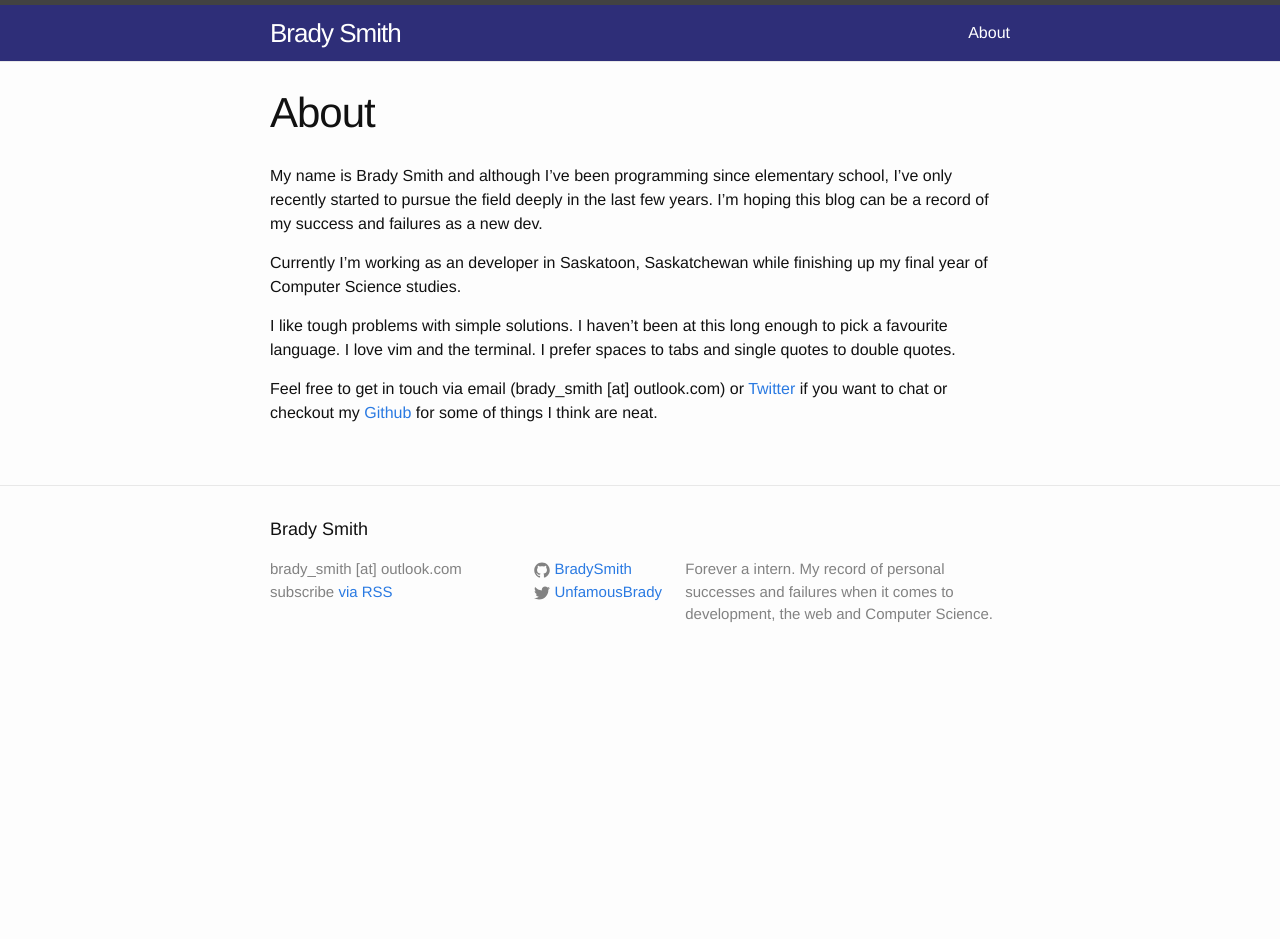
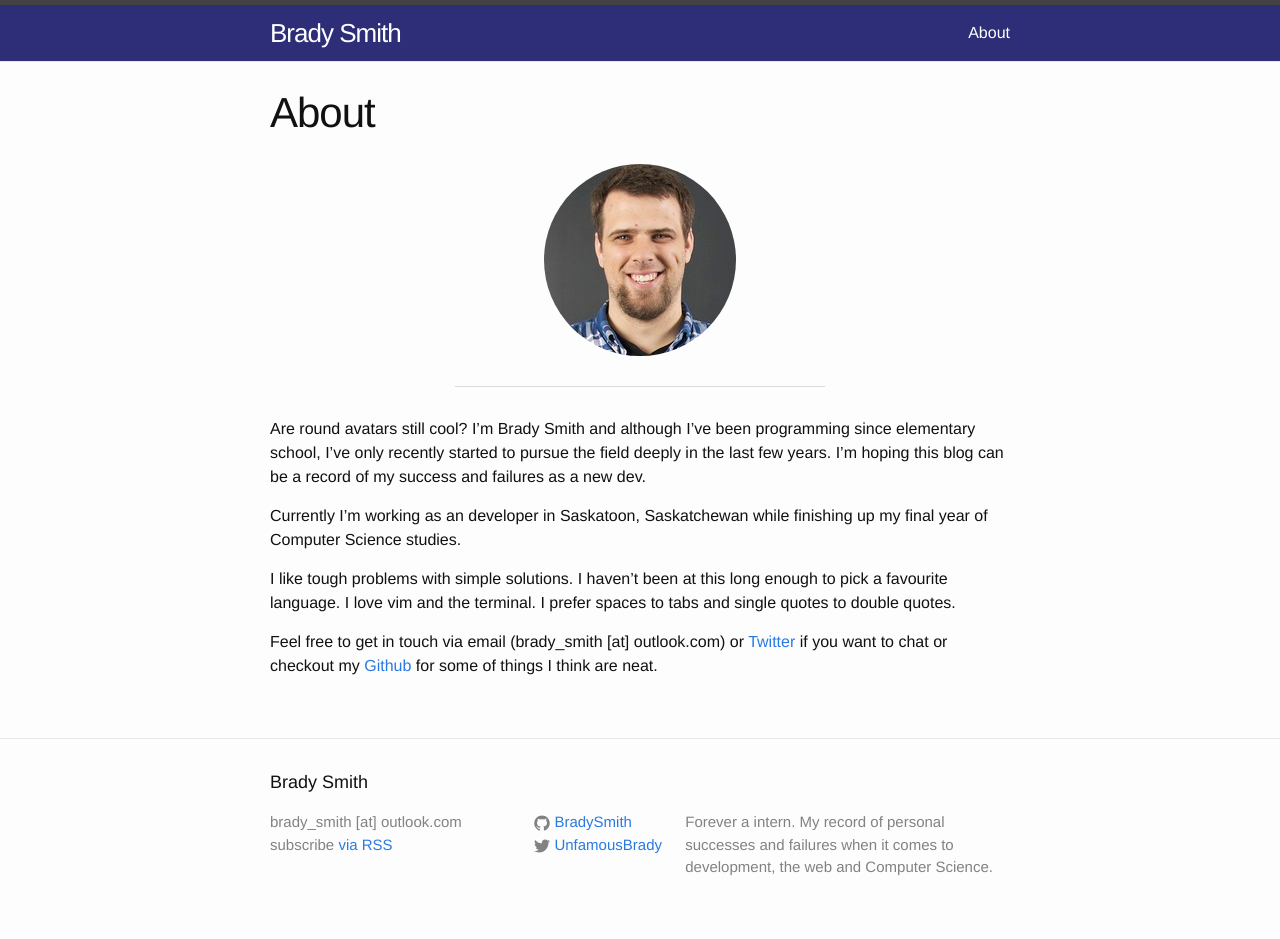
Before and after one commit to BradySmith/bradysmith.github.io, a Jekyll site: the page built from about.md, in a window 1280 px wide. Built offline with Jekyll 4.4.1, drawn with Linux system fonts in a browser that asks for light colours; before the commit the page ends 900 px from its top, so only the background shows below that.

Commit message:
Updated the about picture with profile picture

```diff
--- a/_sass/_layout.scss
+++ b/_sass/_layout.scss
@@ -247,3 +247,28 @@
         }
     }
 }
+
+.about-profile-picture-wrapper {
+  width: 192px;
+  height: 192px;
+  border-radius: 96px;
+  -webkit-border-radius: 96px;
+  -moz-border-radius: 96px;
+  background: url(/assets/images/profile_headshot.jpg) no-repeat;
+  margin: 0 auto;
+}
+
+.about-profile-picture-image {
+  opacity: 0;
+  filter: alpha(opacity=0);
+}
+
+.about-profile-picture-hr {
+  padding-left: 0 150px;
+  width: 50%;
+  height: 1px;
+  border: 0 none;
+  margin: 30px auto;
+  color: $hr-grey;
+  background-color: $hr-grey;
+}
--- a/about.md
+++ b/about.md
@@ -4,7 +4,13 @@ title: About
 permalink: /about/
 ---
 
-My name is Brady Smith and although I've been programming since elementary school, I've only recently started to pursue the field deeply in the last few years. I'm hoping this blog can be a record of my success and failures as a new dev.
+<div class="about-profile-picture-wrapper">
+    <img src="/assets/images/profile_headshot.jpg" class="about-profile-picture-image">
+</div>
+
+<hr class="about-profile-picture-hr">
+
+Are round avatars still cool? I'm Brady Smith and although I've been programming since elementary school, I've only recently started to pursue the field deeply in the last few years. I'm hoping this blog can be a record of my success and failures as a new dev.
 
 Currently I'm working as an developer in Saskatoon, Saskatchewan while finishing up my final year of Computer Science studies.
 
--- a/css/main.scss
+++ b/css/main.scss
@@ -28,7 +28,7 @@ $on-palm:          600px;
 $on-laptop:        800px;
 
 $header-background: #2E2E78;
-
+$hr-grey: #DADADA;
 $white: white;
 
 
```
Also changed, not shown: assets/images/profile_headshot.jpg (added), 1 other file.
